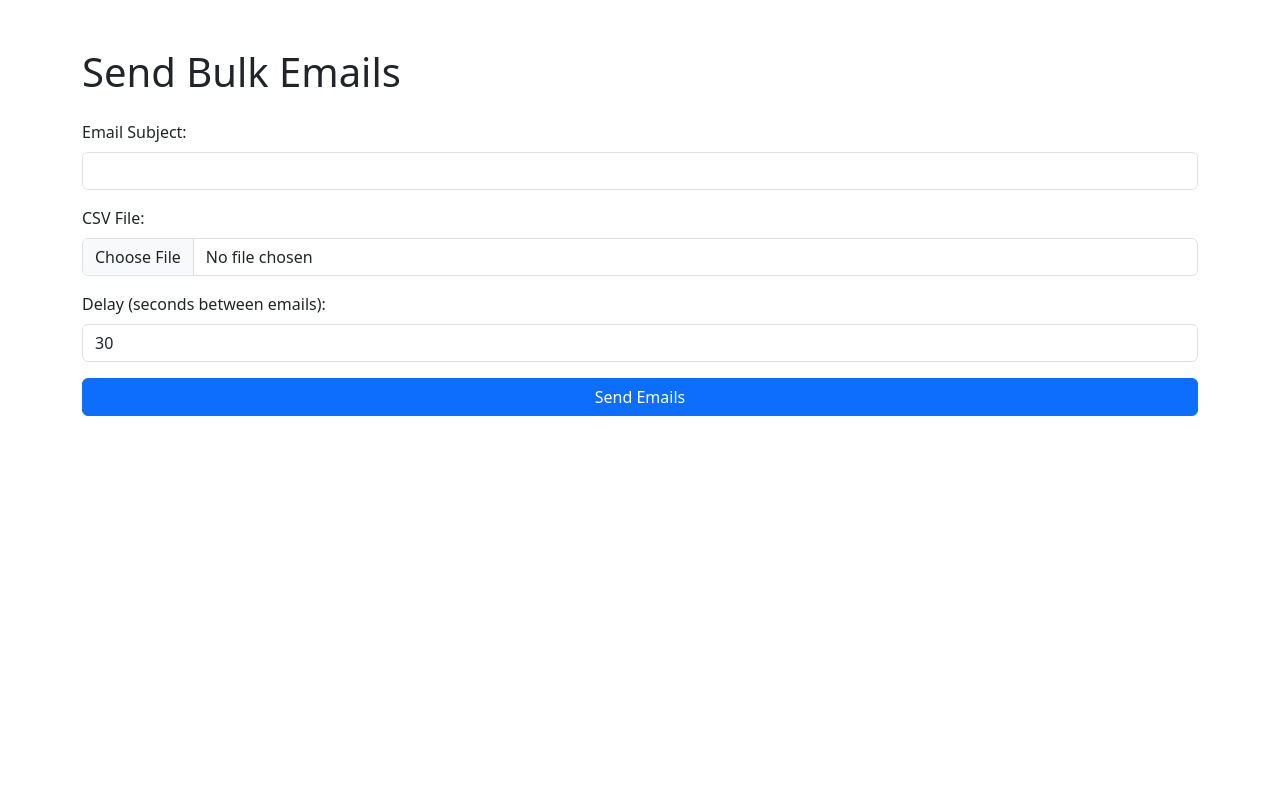
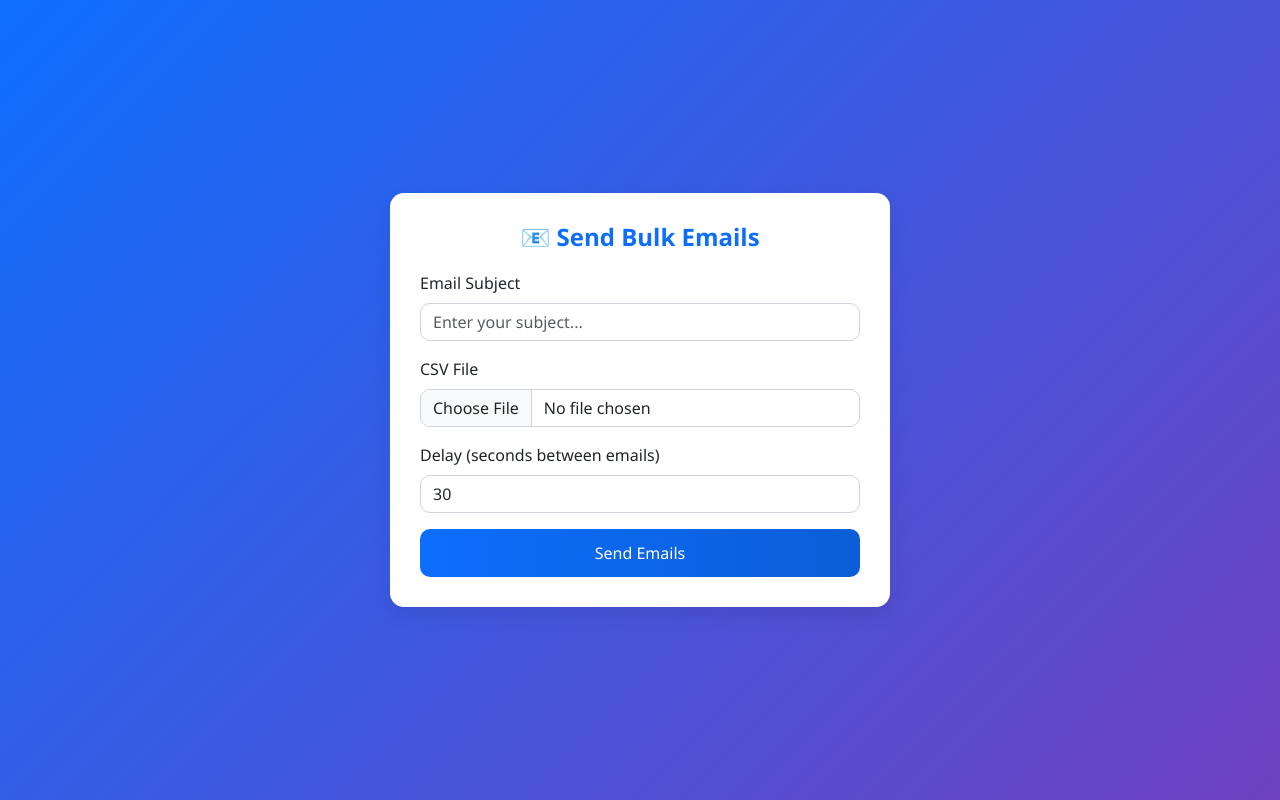
Before and after one commit to justfulofluck/BEmailSender, a Flask app: page / in a window 1280 px wide. Run offline with Flask 3, Linux system fonts and the light colour scheme; some libraries are stand-ins or nearby versions.

Commit message:
Add some html for this.

```diff
--- a/templates/index.html
+++ b/templates/index.html
@@ -1,36 +1,106 @@
 <!doctype html>
-<html>
+<html lang="en">
 <head>
+  <meta charset="UTF-8" />
+  <meta name="viewport" content="width=device-width, initial-scale=1.0" />
   <title>Email Sender App</title>
-  <link href="https://cdn.jsdelivr.net/npm/bootstrap@5.4.3/dist/css/bootstrap.min.css" rel="stylesheet">
+  <link href="https://cdn.jsdelivr.net/npm/bootstrap@5.3.2/dist/css/bootstrap.min.css" rel="stylesheet">
+
+  <style>
+    body {
+      background: linear-gradient(135deg, #0d6efd, #6f42c1);
+      font-family: 'Segoe UI', Arial, sans-serif;
+      min-height: 100vh;
+      display: flex;
+      align-items: center;
+      justify-content: center;
+      padding: 20px;
+    }
+
+    .email-card {
+      background: #ffffff;
+      border-radius: 14px;
+      box-shadow: 0 8px 20px rgba(0,0,0,0.08);
+      padding: 30px;
+      max-width: 500px;
+      width: 100%;
+      animation: fadeIn 0.4s ease-in-out;
+    }
+
+    @keyframes fadeIn {
+      from { opacity: 0; transform: translateY(10px); }
+      to { opacity: 1; transform: translateY(0); }
+    }
+
+    h1 {
+      font-size: 24px;
+      font-weight: 600;
+      color: #0d6efd;
+      text-align: center;
+      margin-bottom: 20px;
+    }
+
+    label {
+      font-weight: 500;
+      margin-bottom: 5px;
+    }
+
+    .form-control {
+      border-radius: 10px;
+      border: 1px solid #ced4da;
+      transition: all 0.2s ease-in-out;
+    }
+
+    .form-control:focus {
+      border-color: #0d6efd;
+      box-shadow: 0 0 0 0.2rem rgba(13,110,253,0.25);
+    }
+
+    .btn-primary {
+      background: linear-gradient(90deg, #0d6efd, #0b5ed7);
+      border: none;
+      border-radius: 10px;
+      padding: 12px;
+      font-size: 16px;
+      font-weight: 500;
+      transition: background 0.3s ease;
+    }
+
+    .btn-primary:hover {
+      background: linear-gradient(90deg, #0b5ed7, #094bbf);
+    }
+
+    .alert {
+      border-radius: 10px;
+    }
+  </style>
 </head>
 <body>
-  <div class="container mt-5">
-    <h1 class="mb-4">Send Bulk Emails</h1>
 
-    {% if error %}
-      <div class="alert alert-danger">{{ error }}</div>
-    {% endif %}
+  <div class="email-card">
+    <h1>📧 Send Bulk Emails</h1>
+
 
     <form method="POST" enctype="multipart/form-data">
       <div class="mb-3">
-        <label for="subject" class="form-label">Email Subject:</label>
-        <input type="text" class="form-control" id="subject" name="subject" required>
+        <label for="subject" class="form-label">Email Subject</label>
+        <input type="text" class="form-control" id="subject" name="subject" placeholder="Enter your subject..." required>
       </div>
 
       <div class="mb-3">
-        <label for="csv_file" class="form-label">CSV File:</label>
+        <label for="csv_file" class="form-label">CSV File</label>
         <input type="file" class="form-control" id="csv_file" name="csv_file" required>
       </div>
 
       <div class="mb-3">
-        <label for="delay" class="form-label">Delay (seconds between emails):</label>
+        <label for="delay" class="form-label">Delay (seconds between emails)</label>
         <input type="number" class="form-control" id="delay" name="delay" value="30" min="1">
       </div>
 
-      <button type="submit" class="btn btn-primary w-100">Send Emails</button>
+      <button type="submit" class="btn btn-primary w-100"> Send Emails</button>
     </form>
   </div>
 
-  <!-- Bootstrap Bundle JS -->
-  <script src="https://cdn.jsdelivr.net/npm/bootstrap@5.4.3/dist/js/bootstrap.bundle.min.js"></script>
+  <script src="https://cdn.jsdelivr.net/npm/bootstrap@5.3.2/dist/js/bootstrap.bundle.min.js"></script>
+</body>
+</html>
--- /dev/null
+++ b/uploads/demo_email.csv
@@ -0,0 +1,3 @@
+email,first_name,last_name,company
+bhavanbadhe@gmail.com,Bhavan,badhe,igsh corp
+bgtdeveloper01@gmail.com,Jane,Smith,Tech Solutions
```
Also changed, not shown: templates/mail.html (+79 -3 lines), templates/result.html (+70 -8 lines), 1 other file.
